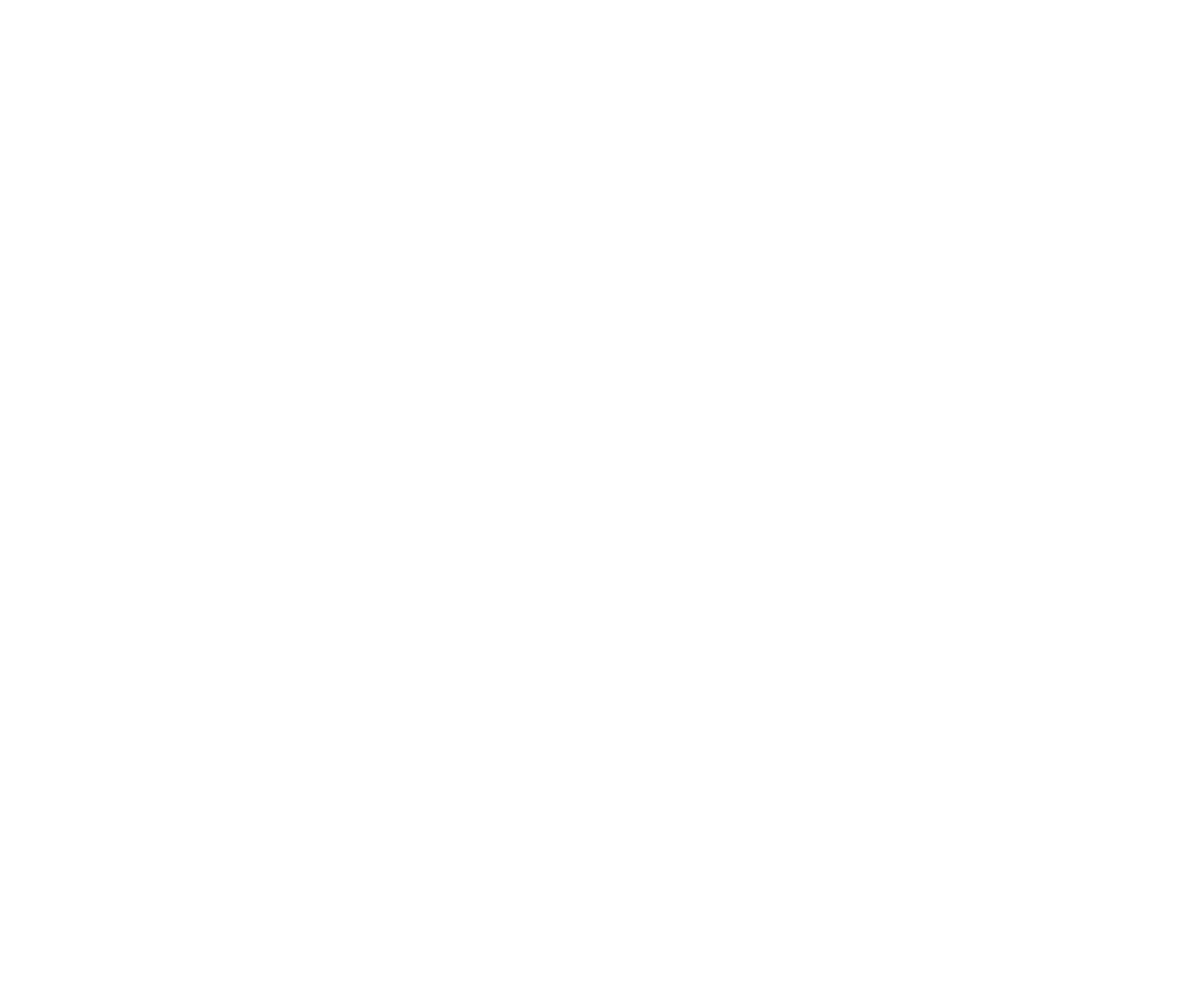
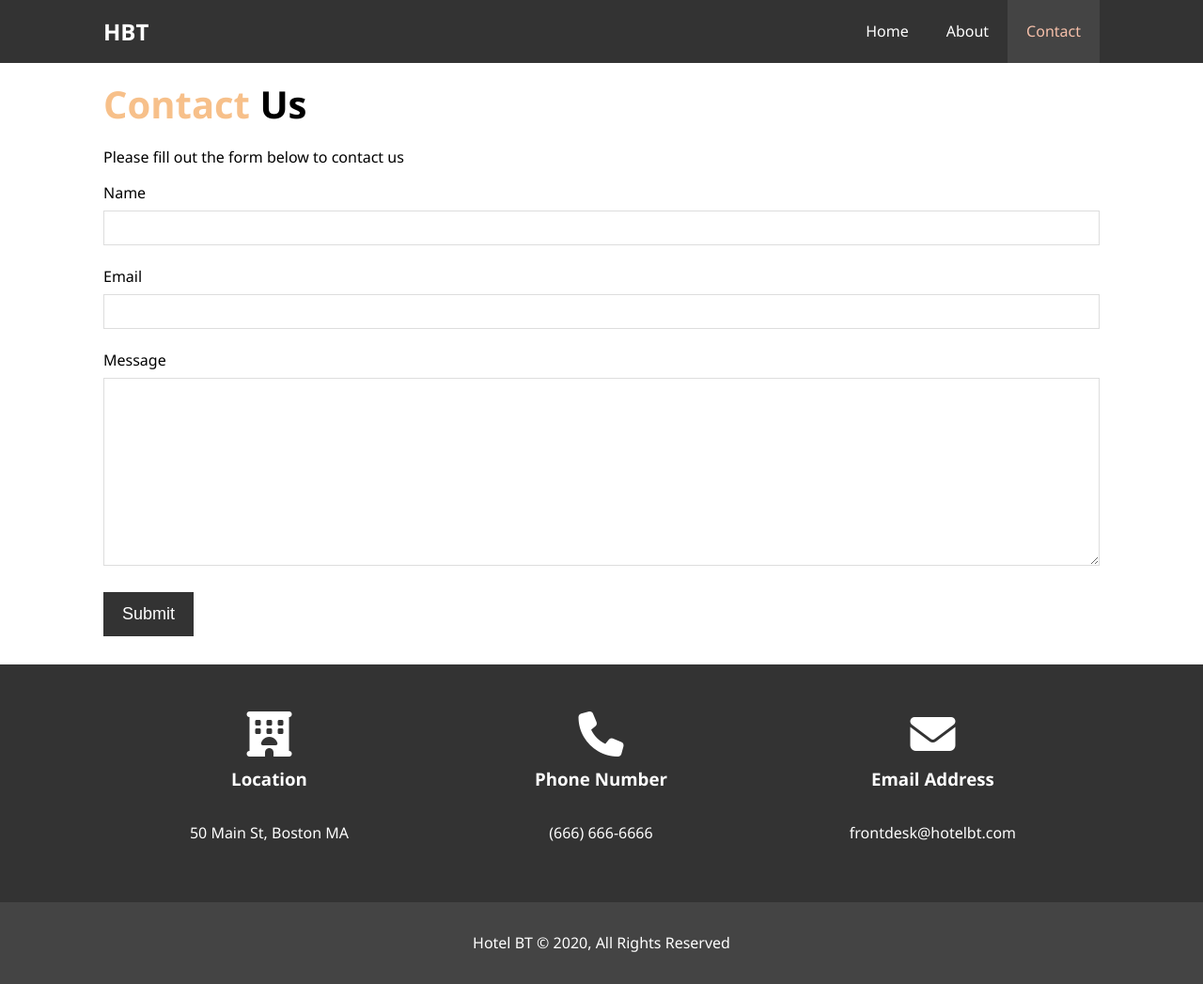
Before and after one commit to jordanbmowry/-home-jordanbmowry-coding-udemy-Modern-HTML-CSS-From-The-Beginning-Including-Sass-, a plain HTML site: page hotel_website/contact.html in a window 1280 px wide. Shown: the whole page at 94% size. Before the commit the page ends 800 px from the top, so only its background shows below. Drawn offline with Linux system fonts and the light colour scheme.

Commit message:
Created contact section and styled

```diff
--- a/hotel_website/contact.html
+++ b/hotel_website/contact.html
@@ -0,0 +1,72 @@
+<!DOCTYPE html>
+<html lang="en">
+	<head>
+		<meta charset="UTF-8" />
+		<meta name="viewport" content="width=device-width, initial-scale=1.0" />
+		<meta
+			name="description"
+			content="Welcome to the most extraordiary hotel in Boston Massachusetts"
+		/>
+    <meta name="keywords" content="hotel, boston hotel, new england hotel" />
+    <script src="https://kit.fontawesome.com/53b7058364.js" crossorigin="anonymous"></script>
+		<link rel="stylesheet" href="/css/style.css" />
+		<title>Hotel BT | Contact</title>
+	</head>
+	<body>
+		<header>
+			<nav id="navbar">
+				<div class="container">
+					<h1 class="logo"><a href="index.html">HBT</a></h1>
+					<ul>
+						<li><a href="index.html">Home</a></li>
+						<li><a href="about.html">About</a></li>
+						<li><a class="current" href="contact.html">Contact</a></li>
+					</ul>
+				</div>
+			</nav>
+		</header>
+		<section id="contact-form" class="py-3">
+      <div class="container">
+        <h1 class="l-heading"><span class="text-primary">Contact </span>Us</h1>
+        <p>Please fill out the form below to contact us</p>
+        <form action="process.php">
+          <div class="form-group">
+            <label for="name">Name</label>
+            <input type="text" name="name" id="name">
+          </div>
+          <div class="form-group">
+            <label for="name">Email</label>
+            <input type="email" name="email" id="email">
+          </div>
+          <div class="form-group">
+            <label for="message">Message</label>
+            <textarea name="message" id="message"></textarea>
+          </div>
+          <button type="submit" class="btn">Submit</button>
+        </form>
+      </div>
+    </section>
+    <section id="contact-info" class="bg-dark">
+      <div class="container">
+        <div class="box">
+          <i class="fas fa-hotel fa-3x"></i>
+          <h3>Location</h3>
+          <p>50 Main St, Boston MA</p>
+        </div>
+        <div class="box">
+          <i class="fas fa-phone fa-3x"></i>
+          <h3>Phone Number</h3>
+          <p>(666) 666-6666</p>
+        </div>
+        <div class="box">
+          <i class="fas fa-envelope fa-3x"></i>
+          <h3>Email Address</h3>
+          <p>frontdesk@hotelbt.com</p>
+        </div>
+      </div>
+    </section>
+		<footer id="main-footer">
+			<p>Hotel BT &copy; 2020, All Rights Reserved</p>
+		</footer>
+	</body>
+</html>
--- a/hotel_website/css/style.css
+++ b/hotel_website/css/style.css
@@ -86,9 +86,15 @@ p {
 }
 
 /* Padding */
-.py-1 { padding: 10px 0 }
-.py-2 { padding: 20px 0 }
-.py-3 { padding: 30px 0 }
+.py-1 {
+	padding: 10px 0;
+}
+.py-2 {
+	padding: 20px 0;
+}
+.py-3 {
+	padding: 30px 0;
+}
 
 /* Navbar */
 #navbar {
@@ -203,7 +209,6 @@ p {
 	float: left;
 	width: 50%;
 	min-height: 100%;
-
 }
 
 /* Testimonial */
@@ -233,6 +238,33 @@ p {
 	border-radius: 50%;
 }
 
+/* Contact Form */
+#contact-form .form-group {
+	margin-bottom: 20px;
+}
+
+#contact-form label {
+	display: block;
+	margin-bottom: 5px;
+}
+
+#contact-form input,
+#contact-form textarea {
+	width: 100%;
+	padding: 10px;
+	border: 1px #ddd solid;
+}
+
+#contact-form textarea {
+	height: 200px;
+}
+
+#contact-form input:focus,
+#contact-form textarea:focus {
+	outline: none;
+	border-color: #f7c08a;
+}
+
 /* Footer */
 #main-footer {
 	text-align: center;
```
Also changed, not shown: hotel_website/index.html (+1 -1 lines). Lines whose indentation alone changed are shown as unchanged.
